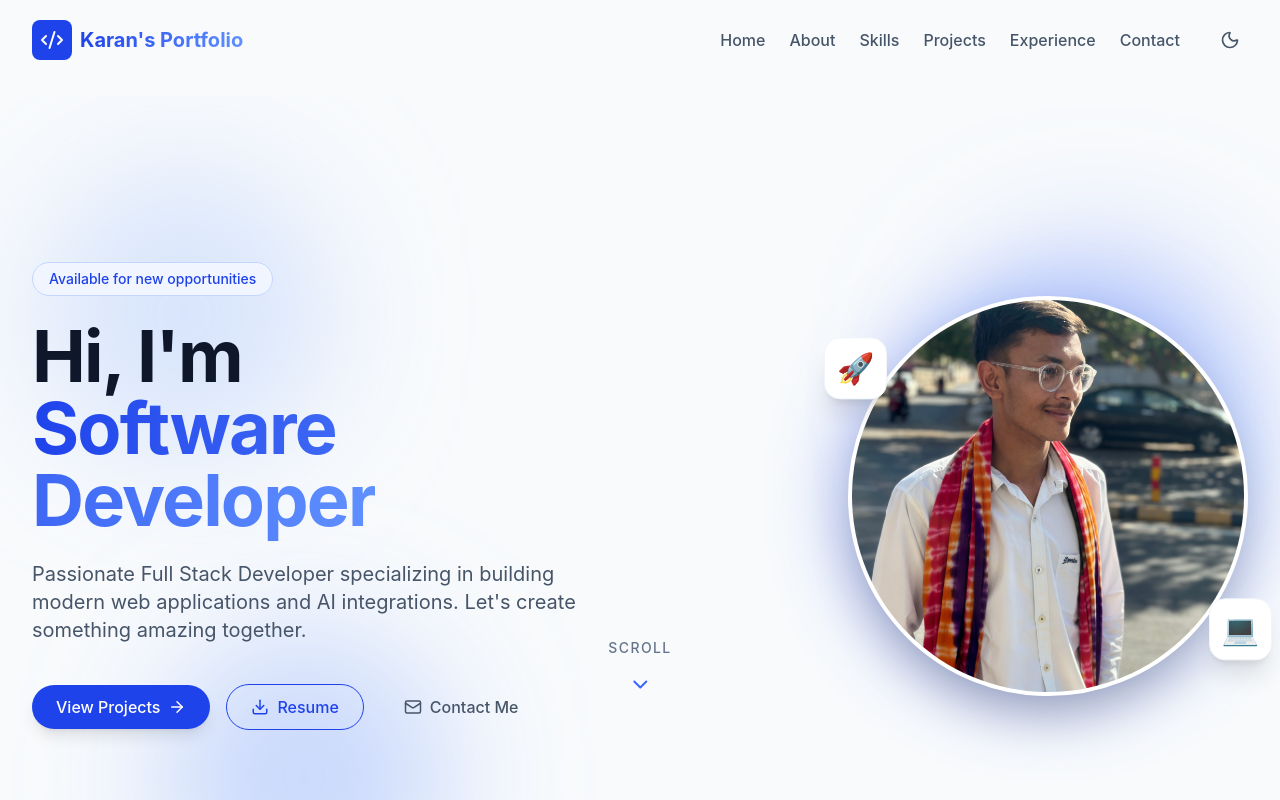
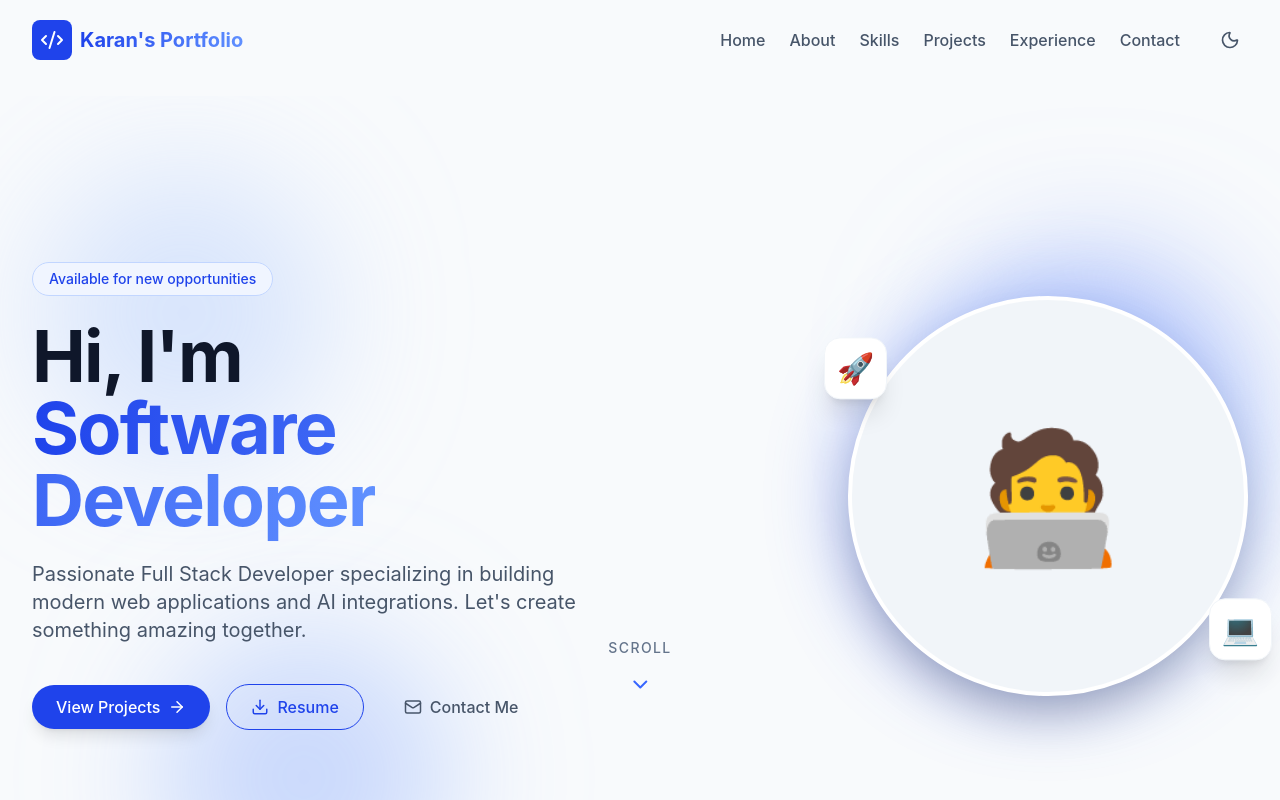
Before and after one commit to karanudani3011/karan-portfolio, a React (Vite) app: page / in a window 1280 px wide. Shown: the top 800 px of the page. Built offline with nearby package versions, Linux system fonts and the light colour scheme.

Commit message:
Change Image in this

```diff
--- a/src/components/Hero.jsx
+++ b/src/components/Hero.jsx
@@ -71,10 +71,10 @@ const Hero = () => {
                             {/* Image Container */}
                             <div className="relative w-full h-full rounded-full border-4 border-white dark:border-darkBg shadow-2xl overflow-hidden bg-slate-100 dark:bg-slate-800 flex items-center justify-center">
                                 {/* Placeholder for actual photo, using geometric shape for now */}
-                                {/*<div className="text-9xl">👨‍💻</div>*/  }
+                                <div className="text-9xl"> 🧑‍💻</div>
 
                                 {/* Optional: Add actual image path below when available */}
-                                { <img src="/profile.jpg" alt="Profile" className="w-full h-full object-cover" /> }
+                                { /*<img src="/profile.jpg" alt="Profile" className="w-full h-full object-cover" /> */}
                             </div>
 
                             {/* Decorative badges */}
```
